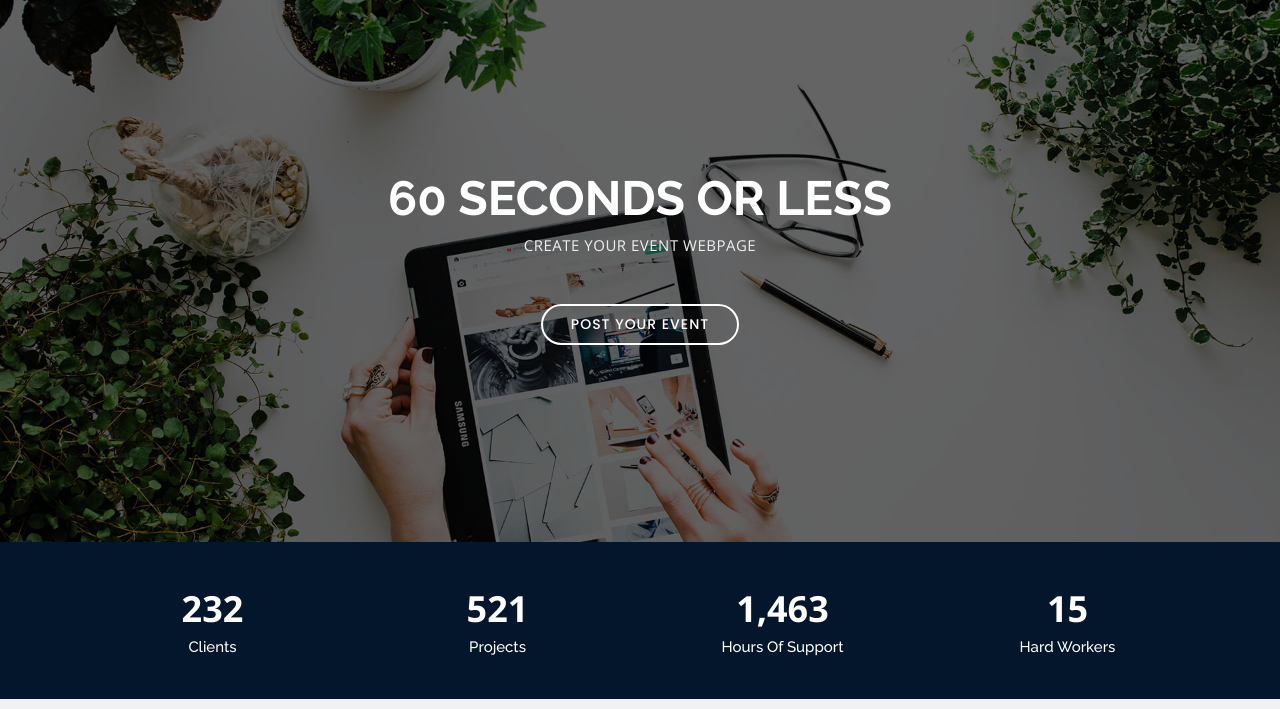
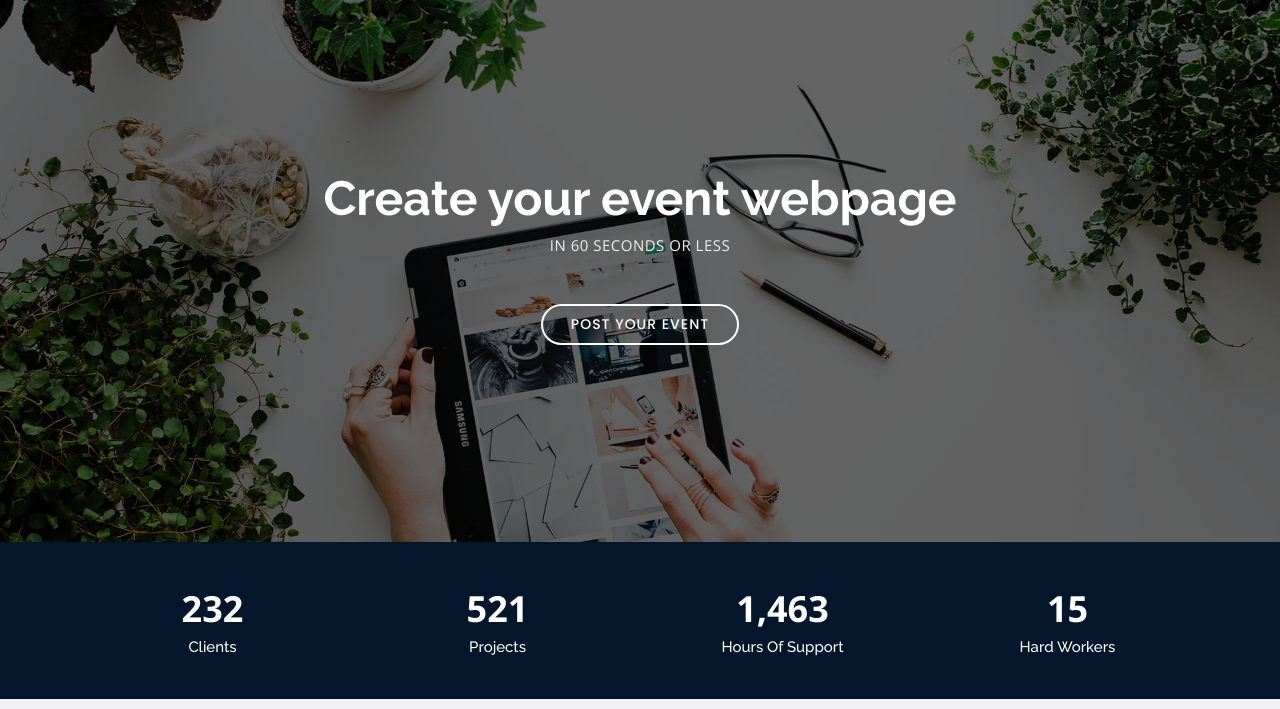
Before and after one commit to puneychawla/evenntly, a plain HTML site: page index.html in a window 1280 px wide. Shown: the part 98-807 px from the top of the page. Drawn offline with nearby package versions, Linux system fonts and the light colour scheme.

Commit message:
Update index.html

```diff
--- a/index.html
+++ b/index.html
@@ -75,8 +75,8 @@
 
   <section id="hero" class="d-flex align-items-center">
     <div class="container text-center position-relative" data-aos="fade-in" data-aos-delay="200">
-      <h1>60 SECONDS OR LESS</h1>
-      <h2>Create your event webpage</h2>
+      <h1>Create your event webpage</h1>
+      <h2>IN 60 SECONDS OR LESS</h2>
       <a href="signup.html" class="btn-get-started scrollto">POST YOUR EVENT</a>
     </div>
   </section>
```
